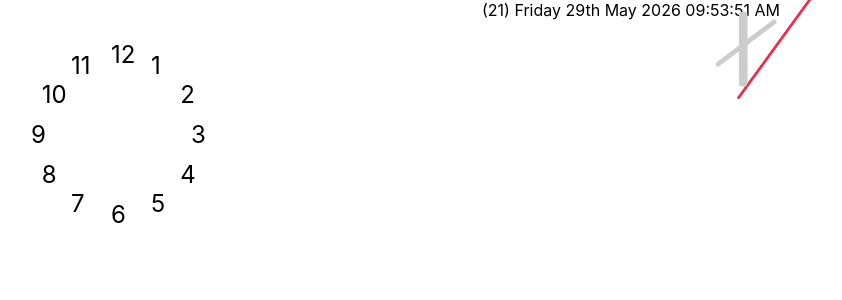
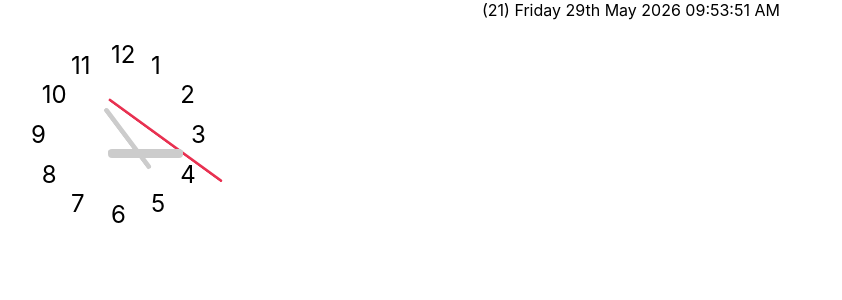
Before and after one commit to SirrorsMoore1975/sm1975-my-analog-clock, a React (Create React App) app in the folder my-analog-clock/: page / in a window 1280 px wide. Shown: the top 300 px of the page, without its empty margins (9-851 px from the left). Built offline with nearby package versions, Linux system fonts and the light colour scheme.

Commit message:
removed one nest level style

```diff
--- a/my-analog-clock/src/components/ClockHand.jsx
+++ b/my-analog-clock/src/components/ClockHand.jsx
@@ -37,24 +37,29 @@ const ClockHand = ({
     <>
       <div
         style={{
-          position: "grid",
+          position: "absolute",
           pointEvent: "none",
           top: 0,
           buttom: 0,
-
+          transform: `translate(${offset.x}px, ${offset.y}px)`,
+          transformOrigin: "center center",
+          width: `200px`,
+          height: `200px`,
           zIndex: 9999,
         }}
       >
         <div className={className} ref={clockHandRef}>
           <span
-            style={{
-              position: "absolute",
-              transform: `translate(${offset.x}px, ${offset.y}px)`,
-              transformOrigin: "center center",
+          //style={{
+          //position: "absolute",
+          //transform: `translate(${offset.x}px, ${offset.y}px)`,
+          //transformOrigin: "center center",
           //width: `${handWidth}px`,
           //height: `${handHeight}px`,
-              width: `200px`,
-              height: `200px`,
+          //
+          //width: `200px`,
+          //height: `200px`,
+          //
           //left: `${offset.x}px`,
           //top: `${offset.y}px`,
           //transform: `rotate(${handsDegree}deg)`,
@@ -62,7 +67,7 @@ const ClockHand = ({
           //borderRadius: "4px",
           //backgroundColor: `${color}`,
           //color: "#ccc",
-            }}
+          //}}
           >
             {debug ? (
               `handsObject:${handsDegree} left:${x} top:${y}`
@@ -70,7 +75,7 @@ const ClockHand = ({
               <span
                 style={{
                   position: "absolute",
-                  transform: `translate(0px,-80px) rotate(${handsDegree}deg)`,
+                  transform: `rotate(${handsDegree - 90}deg) translate(0,-20px)`,
                   transformOrigin: `bottom center`,
                   left: "50%",
                   top: "50%",
@@ -80,7 +85,7 @@ const ClockHand = ({
                   backgroundColor: `${color}`,
                   borderRadius: "4px",
                   borderTop: `${borderTop}`,
-                  marginLeft: `-1px`,
+                  marginLeft: `-3px`,
                   width: `${handWidth}px`,
                   height: `${handHeight}px`,
                   userSelect: "none",
```
Lines whose indentation alone changed are shown as unchanged.
